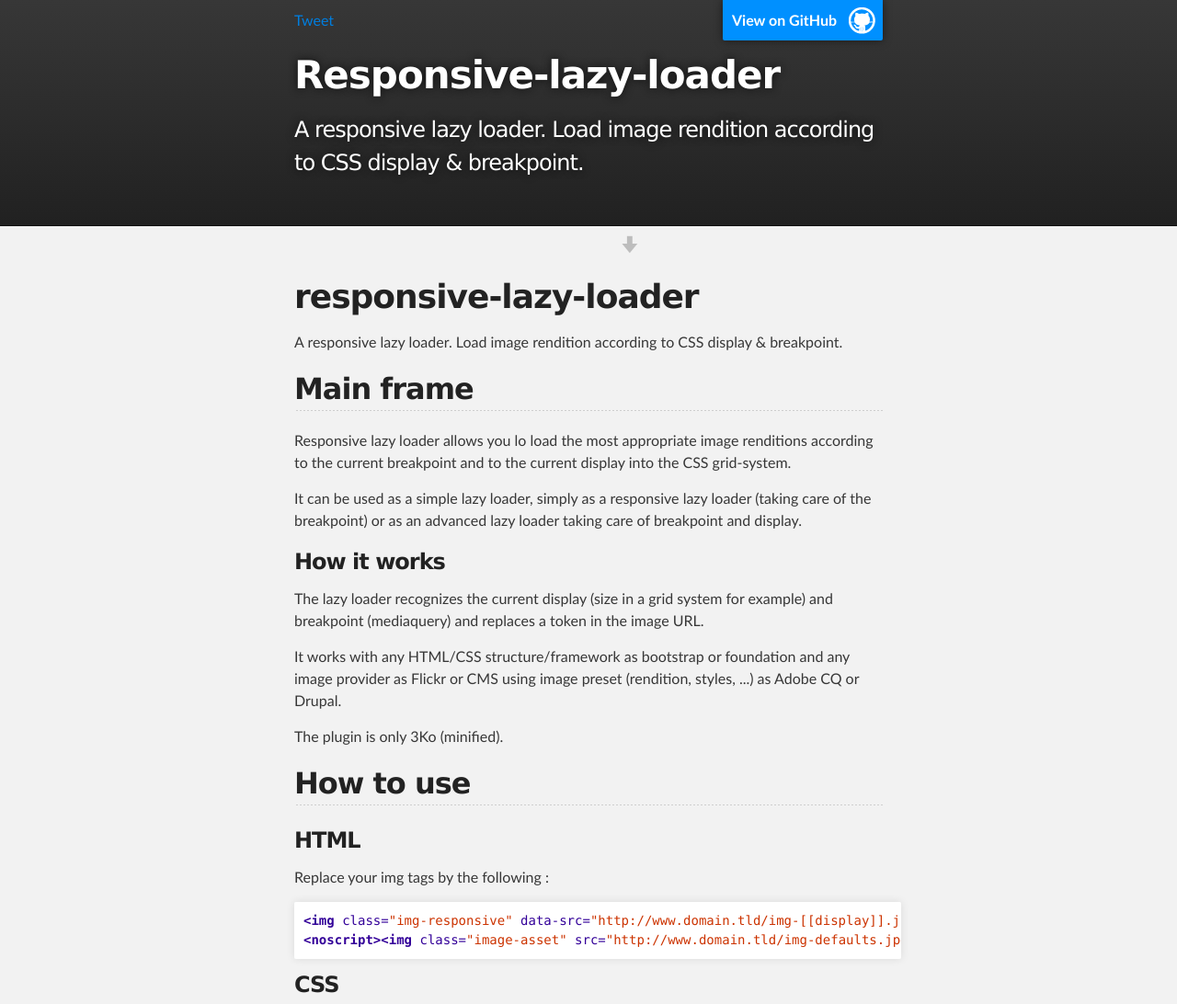
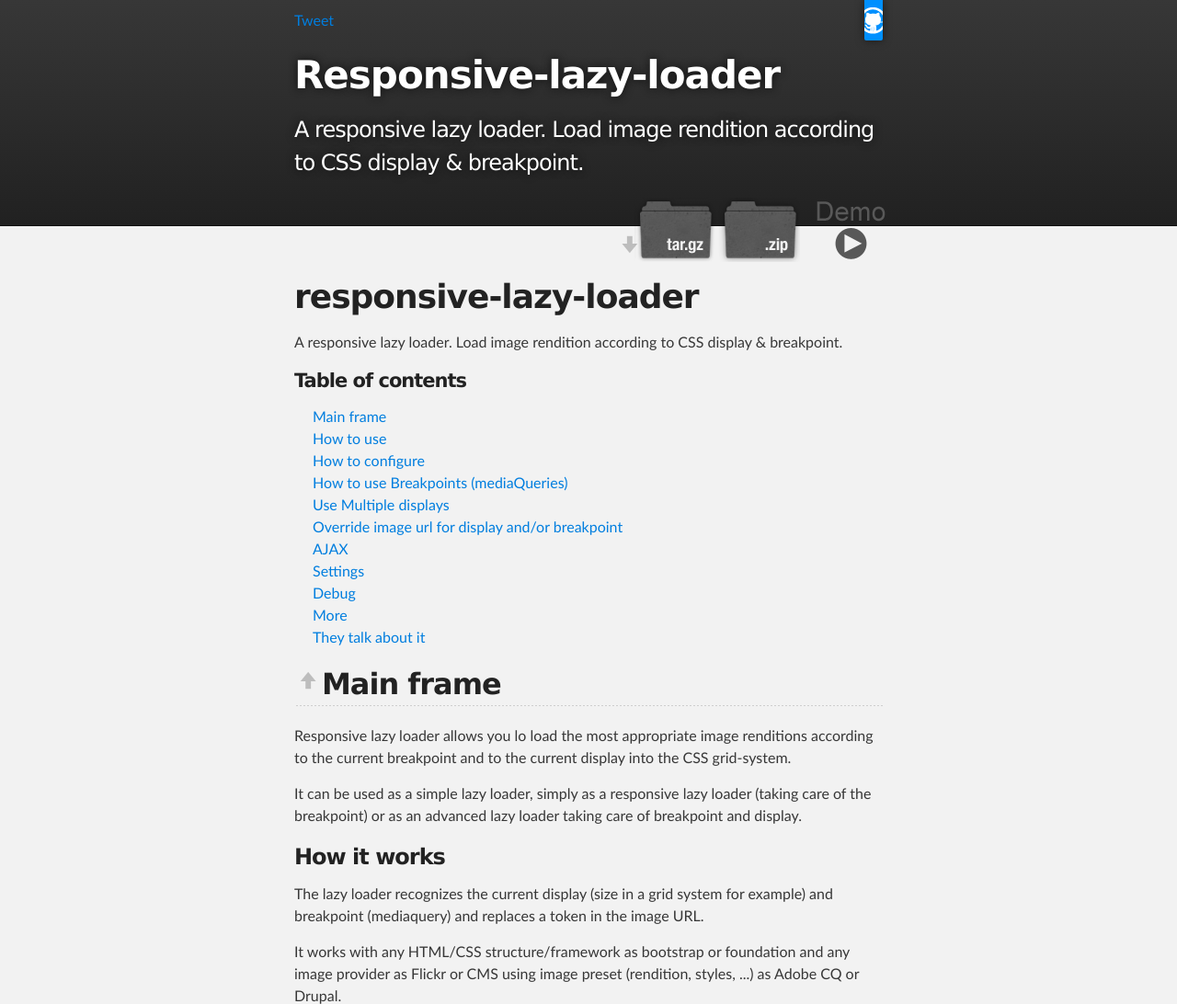
Before and after one commit to jetmartin/responsive-lazy-loader, a plain HTML site: page index.html in a window 1280 px wide. Shown: the top 1092 px of the page at 92% size. Drawn offline with nearby package versions, Linux system fonts and the light colour scheme.

Commit message:
Pages update.

```diff
--- a/index.html
+++ b/index.html
@@ -47,6 +47,8 @@
 <a name="responsive-lazy-loader" class="anchor" href="#responsive-lazy-loader"><span class="octicon octicon-link"></span></a>responsive-lazy-loader</h1>
 
 <p>A responsive lazy loader. Load image rendition according to CSS display &amp; breakpoint.</p>
+
+<div id="toc"></div>
 
 <h2>
 <a name="main-fraime" class="anchor" href="#main-fraime"><span class="octicon octicon-link"></span></a>Main frame</h2>
@@ -158,7 +160,7 @@ To prevent the image height to change on an image load (text moving effect in so
 
 <p>In order to be consistant with CSS declaration, the latest valid mediquery will be used.
 	<br />You can use simple mediaqueries or more complex ones using orientation or pixel-ratio.
-	<br />To start in a simple way with the plugin, copy/past the mediaqueries in the same order from you'r steelsheets.</p>
+	<br />To start in a simple way with the plugin, copy/past the mediaqueries in the same order from your steelsheets.</p>
 
 <h2>
 <a name="use-multiple-displays" class="anchor" href="#use-multiple-displays"><span class="octicon octicon-link"></span></a>Use Multiple displays</h2>
@@ -206,7 +208,7 @@ To prevent the image height to change on an image load (text moving effect in so
 </pre></div>
 
 <h2>
-<a name="ajax" class="anchor" href="#override-image-url"><span class="octicon octicon-link"></span></a>OVERRIDE IMAGE URL FOR DISPLAY AND/OR BREAKPOINT</h2>
+<a name="override-image-url" class="anchor" href="#override-image-url"><span class="octicon octicon-link"></span></a>Override image url for display and/or breakpoint</h2>
 <p>The image url can be overriden for a specific display and/or breakpoint using some additionals attributs.</p>
 <ol>
 	<li>"data-src-{display}-{mediaquerie}" will override image url for a combinaison of display & breakpoint.</li>
@@ -289,23 +291,33 @@ To prevent the image height to change on an image load (text moving effect in so
 
 <p>You can also use Responsive Lazy Loader on Drupal using our Drupal Module : <a href="https://drupal.org/sandbox/jetmartin/2158105">https://drupal.org/sandbox/jetmartin/2158105</a></p>
 
-<p>For more information, please contact me @j_et_martin.</p>
+<p>For more information, please contact me <a href="https://twitter.com/J_et_martin" title="Go to Twitter" target="_blank">@j_et_martin</a>.</p>
+
+<h3>
+<a name="valtech" class="anchor" href="#valtech"><span class="octicon octicon-link"></span></a>Valtech</h3>
+
+<p>This module is supported by Valtech : <a href="http://www.valtech.fr">http://www.valtech.fr</a></p>
 
 <h2>
-<a name="valtech" class="anchor" href="#valtech"><span class="octicon octicon-link"></span></a>Valtech</h2>
-
-<p>This module is supported by Valtech : <a href="http://www.valtech.fr">http://www.valtech.fr</a></p>
+<a name="they-talk-about-it" class="anchor" href="#they-talk-about-it"><span class="octicon octicon-link"></span></a>They talk about it</h2>
+<ul>
+	<li><a href="http://plugins.jquery.com/responsivelazyloader/" title="Go to plugins.jquery.com"target="_blank">The jQuery Plugin page</a></li>
+	<li><a href="http://jquery-plugins.net/responsive-lazy-loader-plugin" title="Go to jquery-plugins.net"target="_blank">jquery-plugins.net</a></li>
+	<li><a href="http://www.jqueryrain.com/2013/12/jquery-responsive-lazy-loader/" title="Go to jqueryrain.com"target="_blank">jqueryrain.com</a></li>
+	<li><a href="http://flipsblog.jp/archives/533" title="Go to flipsblog.jp"target="_blank">flipsblog.jp</a></li>
+</ul>
       </section>
     </div>
 
     <!-- FOOTER  -->
     <div id="footer_wrap" class="outer">
       <footer class="inner">
-        <p class="copyright">Responsive-lazy-loader maintained by <a href="https://github.com/jetmartin">jetmartin</a></p>
-        <p>Published with <a href="http://pages.github.com">GitHub Pages</a></p>
+        <p class="copyright">Responsive-lazy-loader maintained by <a href="https://github.com/jetmartin" title="Go to Github." target="_blank">jetmartin</a>.<br />Find me on twitter <a href="https://twitter.com/J_et_martin" title="Go to Twitter" target="_blank">@j_et_martin</a></p>
       </footer>
     </div>
 
+<script type="text/javascript" src="http://code.jquery.com/jquery-1.10.2.min.js" charset="utf-8"></script>
+<script type="text/javascript" src="javascripts/main.js" charset="utf-8"></script>
               <script type="text/javascript">
             var gaJsHost = (("https:" == document.location.protocol) ? "https://ssl." : "http://www.");
             document.write(unescape("%3Cscript src='" + gaJsHost + "google-analytics.com/ga.js' type='text/javascript'%3E%3C/script%3E"));
--- a/javascripts/main.js
+++ b/javascripts/main.js
@@ -1 +1,9 @@
-console.log('This would be the main JS file.');
+$(document).ready(function(){
+	$("#toc").append('<h4><a href="#" name="toc"></a>Table of contents</h4><ul></ul>')
+	$("#main_content h2").each(function(i) {
+	    var current = $(this);
+	    $("#toc ul").append("<li><a id='link-" + i + "' href='#" + current.find('a').attr('name') + "' title='" + current.text() + "'>" +
+	        current.text() + "</a></li>");
+	    current.find('a').addClass('up').attr('href', '#toc');
+	});
+});
--- a/stylesheets/stylesheet.css
+++ b/stylesheets/stylesheet.css
@@ -280,13 +280,15 @@ Full-Width Styles
   top:0;
   right: 10px;
   z-index: 10;
-  padding: 10px 50px 10px 10px;
+  padding: 10px 10px 10px 10px;
   color: #fff;
-  background: url('../images/blacktocat.png') #0090ff no-repeat 95% 50%;
+  background: url('../images/blacktocat.png') #0090ff no-repeat 50% 50%;
   font-weight: 700;
   box-shadow: 0 0 10px rgba(0,0,0,.5);
   border-bottom-left-radius: 2px;
   border-bottom-right-radius: 2px;
+  text-indent:-500px;
+  overflow:hidden;
 }
 #project_banner {
   display: block;
@@ -340,6 +342,15 @@ Full-Width Styles
   right: 0;
   height: 70px;
   background: url('../images/icon_download.png') no-repeat 0% 90%;
+}
+.up {
+  display: inline-block;
+  width: 30px;
+  height: 30px;
+  background: url('../images/icon_up.png') no-repeat center center;
+}
+#toc li{
+	list-style-type: none;
 }
 
 .zip_download_link {
```
Also changed, not shown: demo.html (+2 -2 lines), images/icon_up.png (added), images/sprite.png (added).
